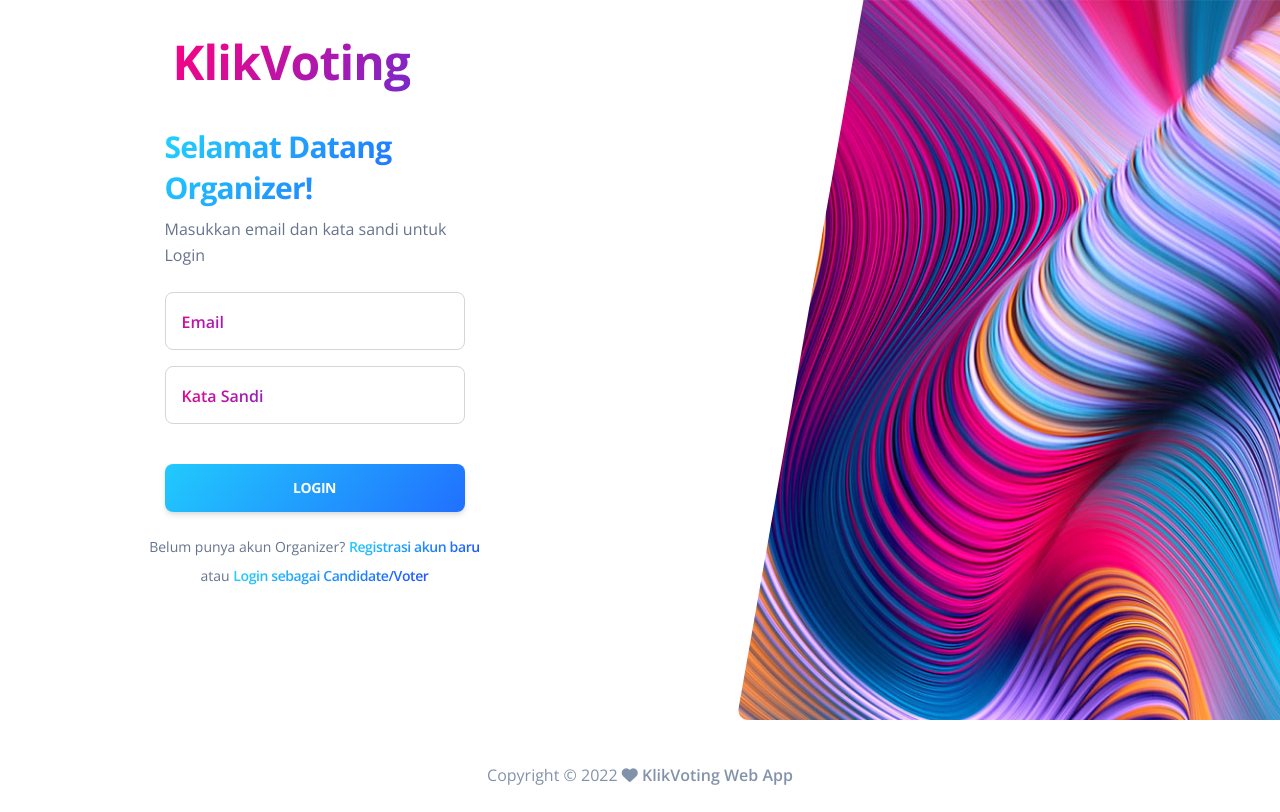
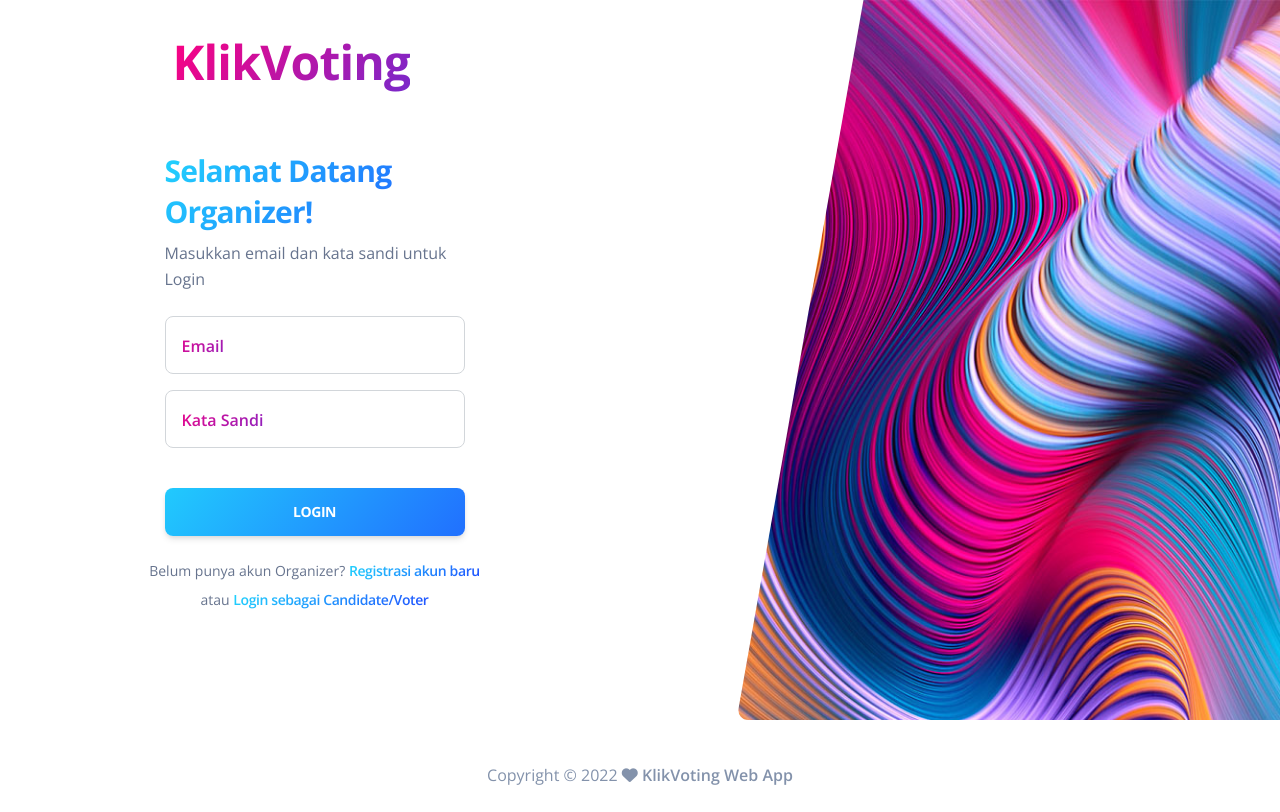
Before and after one commit to bemrdo/klikvoting, a Flask app: page / in a window 1280 px wide. Run offline with Flask 2, Linux system fonts and the light colour scheme; parts of the project's set-up code (start-up, migrations or seed data) failed here and were passed over; some libraries are stand-ins or nearby versions.

Commit message:
update margin

```diff
--- a/templates/login.html
+++ b/templates/login.html
@@ -31,7 +31,7 @@
                 </div>
                 <div class="row">
                     <div class="col-xl-4 col-lg-5 col-md-6 d-flex flex-column mx-auto">
-                        <div class="card card-plain mt-3 mt-3-md">
+                        <div class="card card-plain mt-3 mt-md-6">
                             <div class="card-header pb-0 text-left bg-transparent">
                                 <h3 class="font-weight-bolder text-info text-gradient">Selamat Datang Organizer!</h3>
                                 <p class="mb-0">Masukkan email dan kata sandi untuk Login</p>
```
